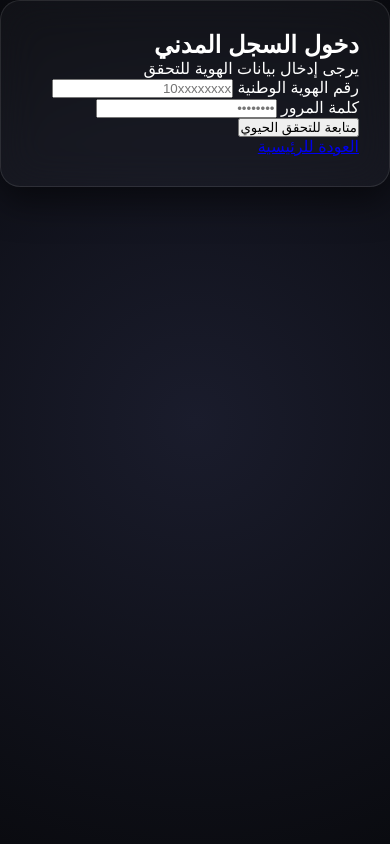
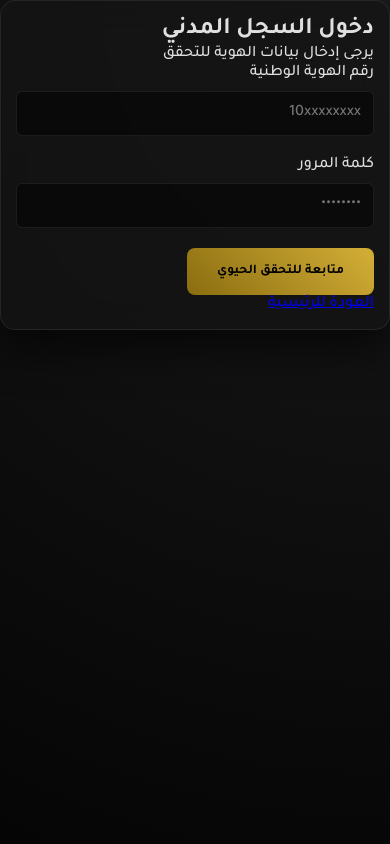
Before and after one commit to sosaskze143/Shadow-Ministry, a Flask app: page /user_login in a window 390 px wide. Run offline with Flask 3, Linux system fonts and the light colour scheme.

Commit message:
Refactor CSS for Dark Glassmorphism theme

```diff
--- a/static/css/style.css
+++ b/static/css/style.css
@@ -1,65 +1,134 @@
-/* الألوان والهوية السيادية */
+/* Shadow Ministry Sovereign UI v2.0
+   Theme: Dark Glassmorphism & Gold Industrial
+*/
+
+@import url('https://fonts.googleapis.com/css2?family=Tajawal:wght@300;500;700;900&display=swap');
+
 :root {
     --gold: #d4af37;
-    --dark-bg: #0a0b10;
-    --glass: rgba(255, 255, 255, 0.03);
-    --glass-border: rgba(255, 255, 255, 0.1);
-    --red: #ff4d4d;
-    --green: #00ff88;
+    --gold-glow: rgba(212, 175, 55, 0.4);
+    --deep-bg: #050505;
+    --glass-bg: rgba(20, 20, 20, 0.7);
+    --glass-border: rgba(255, 255, 255, 0.08);
+    --danger: #ff3e3e;
+    --success: #00ff88;
+    --text-main: #e0e0e0;
 }
 
-* { margin: 0; padding: 0; box-sizing: border-box; font-family: 'Tajawal', sans-serif; }
+* {
+    margin: 0; padding: 0; box-sizing: border-box;
+    font-family: 'Tajawal', sans-serif;
+}
 
 body {
-    background: radial-gradient(circle at center, #1a1c2c 0%, #0a0b10 100%);
-    color: #fff; min-height: 100vh; overflow-x: hidden;
+    background: var(--deep-bg);
+    background-image: radial-gradient(circle at top right, #1a1a1a 0%, #050505 100%);
+    color: var(--text-main);
+    min-height: 100vh;
+    overflow-x: hidden;
 }
 
-/* الكروت الزجاجية */
+/* --- الحاويات الرئيسية --- */
+.container { width: 90%; max-width: 1200px; margin: 0 auto; }
+.py-5 { padding: 50px 0; }
+.text-center { text-align: center; }
+
+/* --- تأثير الزجاج (Glassmorphism) --- */
 .glass-card {
-    background: var(--glass);
-    backdrop-filter: blur(20px);
+    background: var(--glass-bg);
+    backdrop-filter: blur(15px);
     border: 1px solid var(--glass-border);
-    border-radius: 20px;
+    border-radius: 15px;
     padding: 30px;
-    box-shadow: 0 15px 35px rgba(0,0,0,0.5);
+    box-shadow: 0 20px 40px rgba(0,0,0,0.6);
 }
 
-/* القائمة الجانبية */
-.side-nav {
-    position: fixed; top: 0; right: -300px; width: 300px; height: 100%;
-    background: rgba(10, 11, 16, 0.98); backdrop-filter: blur(30px);
-    z-index: 1000; transition: 0.5s cubic-bezier(0.4, 0, 0.2, 1);
-    border-left: 1px solid var(--glass-border); padding: 40px 20px;
-}
-.side-nav.open { right: 0; }
-
-/* البطاقة الرقمية */
-.digital-id {
-    max-width: 450px; margin: auto; position: relative;
-    border: 1px solid rgba(212, 175, 55, 0.3);
-}
-.user-photo-box img {
-    width: 120px; height: 150px; border-radius: 12px;
-    border: 2px solid var(--gold); object-fit: cover;
+/* --- العناوين والخطوط --- */
+.gold-text {
+    color: var(--gold);
+    text-shadow: 0 0 10px var(--gold-glow);
+    font-weight: 900;
 }
 
-/* الأزرار */
-.btn-shadow, .glass-btn {
-    padding: 12px 25px; border-radius: 12px; border: 1px solid var(--gold);
-    background: transparent; color: var(--gold); cursor: pointer;
-    transition: 0.3s; font-weight: bold; text-decoration: none; display: inline-block;
+/* --- الأزرار السيادية --- */
+.btn-main, .btn-gold-block, .btn-submit-gold, .btn-broadcast {
+    background: linear-gradient(45deg, #8a6d10, var(--gold));
+    color: #000; border: none; padding: 15px 30px;
+    border-radius: 8px; font-weight: 700; cursor: pointer;
+    transition: 0.3s; text-decoration: none; display: inline-block;
 }
-.btn-shadow:hover { background: var(--gold); color: #000; box-shadow: 0 0 20px var(--gold); }
 
-/* جدول الإدارة */
-.sovereign-table { width: 100%; border-collapse: collapse; margin-top: 20px; }
-.sovereign-table th { color: var(--gold); padding: 15px; border-bottom: 1px solid var(--glass-border); }
-.sovereign-table td { padding: 15px; border-bottom: 1px solid rgba(255,255,255,0.05); }
+.btn-main:hover { transform: translateY(-3px); box-shadow: 0 10px 20px var(--gold-glow); }
 
-/* الأنميشن */
-@keyframes scanLine { 0% { top: 0; } 100% { top: 100%; } }
+.btn-outline-gold {
+    border: 1px solid var(--gold); color: var(--gold);
+    background: transparent; padding: 10px 20px; border-radius: 8px;
+    text-decoration: none; transition: 0.3s;
+}
+
+/* --- النماذج والمدخلات (Grid System) --- */
+.smart-form .input-field { margin-bottom: 20px; text-align: right; }
+
+input, select, textarea {
+    width: 100%; padding: 12px; background: rgba(0,0,0,0.5);
+    border: 1px solid var(--glass-border); border-radius: 6px;
+    color: white; font-size: 1rem; margin-top: 8px;
+}
+
+input:focus { border-color: var(--gold); outline: none; box-shadow: 0 0 8px var(--gold-glow); }
+
+.form-grid-3, .inputs-grid-3 { display: grid; grid-template-columns: repeat(auto-fit, minmax(200px, 1fr)); gap: 15px; }
+.form-grid-4, .inputs-grid-4 { display: grid; grid-template-columns: repeat(auto-fit, minmax(180px, 1fr)); gap: 15px; }
+
+/* --- البطاقة الرقمية (ID Card) --- */
+.id-card {
+    max-width: 450px; margin: 20px auto;
+    border: 1px solid var(--gold-glow); position: relative;
+}
+
+.id-photo img {
+    width: 120px; height: 140px; border: 2px solid var(--gold);
+    border-radius: 10px; object-fit: cover;
+}
+
+/* --- الكاميرا والمسح الضوئي --- */
+.camera-frame {
+    position: relative; width: 100%; max-width: 500px; margin: 20px auto;
+    border-radius: 20px; overflow: hidden; border: 2px solid var(--glass-border);
+}
+
+#webcam { width: 100%; transform: scaleX(-1); }
+
 .scan-line {
-    position: absolute; width: 100%; height: 2px; background: var(--gold);
-    top: 0; animation: scanLine 2s infinite linear; box-shadow: 0 0 15px var(--gold);
+    position: absolute; top: 0; width: 100%; height: 4px;
+    background: var(--gold); animation: scanning 2s infinite linear;
+    box-shadow: 0 0 20px var(--gold);
 }
+
+@keyframes scanning { 0% { top: 0; } 100% { top: 100%; } }
+
+/* --- الجداول الإدارية --- */
+.sovereign-table { width: 100%; border-collapse: collapse; margin-top: 25px; }
+.sovereign-table th { color: var(--gold); border-bottom: 2px solid var(--gold); padding: 15px; }
+.sovereign-table td { padding: 15px; border-bottom: 1px solid var(--glass-border); text-align: center; }
+
+/* --- صفحة الحظر (Red Cross) --- */
+.blocked-screen { background: #1a0000; }
+.red-cross-icon { font-size: 80px; color: var(--danger); margin-bottom: 20px; }
+
+/* --- القائمة الجانبية (Sidebar) --- */
+.side-panel {
+    position: fixed; top: 0; right: -300px; width: 300px; height: 100%;
+    background: rgba(10, 10, 10, 0.95); backdrop-filter: blur(20px);
+    border-left: 1px solid var(--gold-glow); z-index: 2000;
+    transition: 0.5s cubic-bezier(0.175, 0.885, 0.32, 1.275);
+}
+
+.side-panel.open { right: 0; }
+
+/* --- الجوال (Mobile Responsive) --- */
+@media (max-width: 768px) {
+    .form-grid-3, .form-grid-4 { grid-template-columns: 1fr; }
+    .glass-card { padding: 15px; }
+    .gold-text { font-size: 1.5rem; }
+}
```
